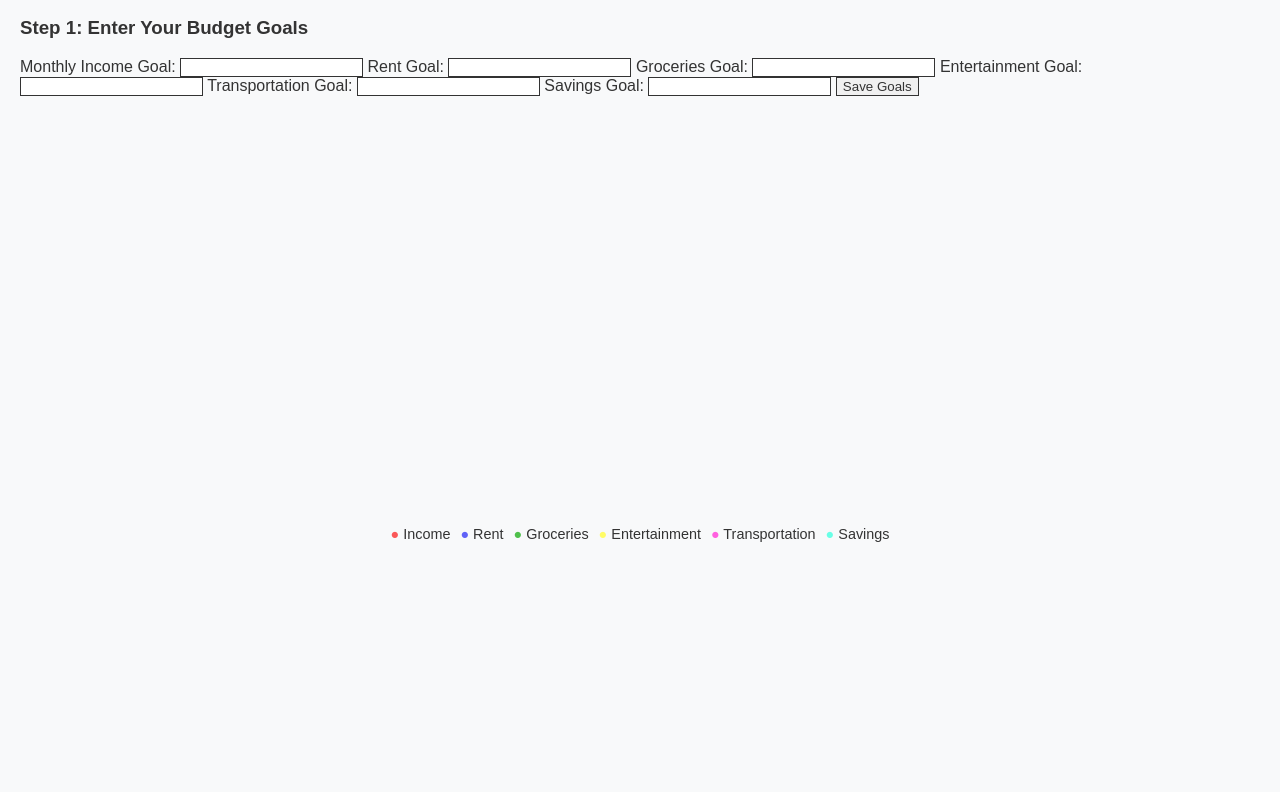
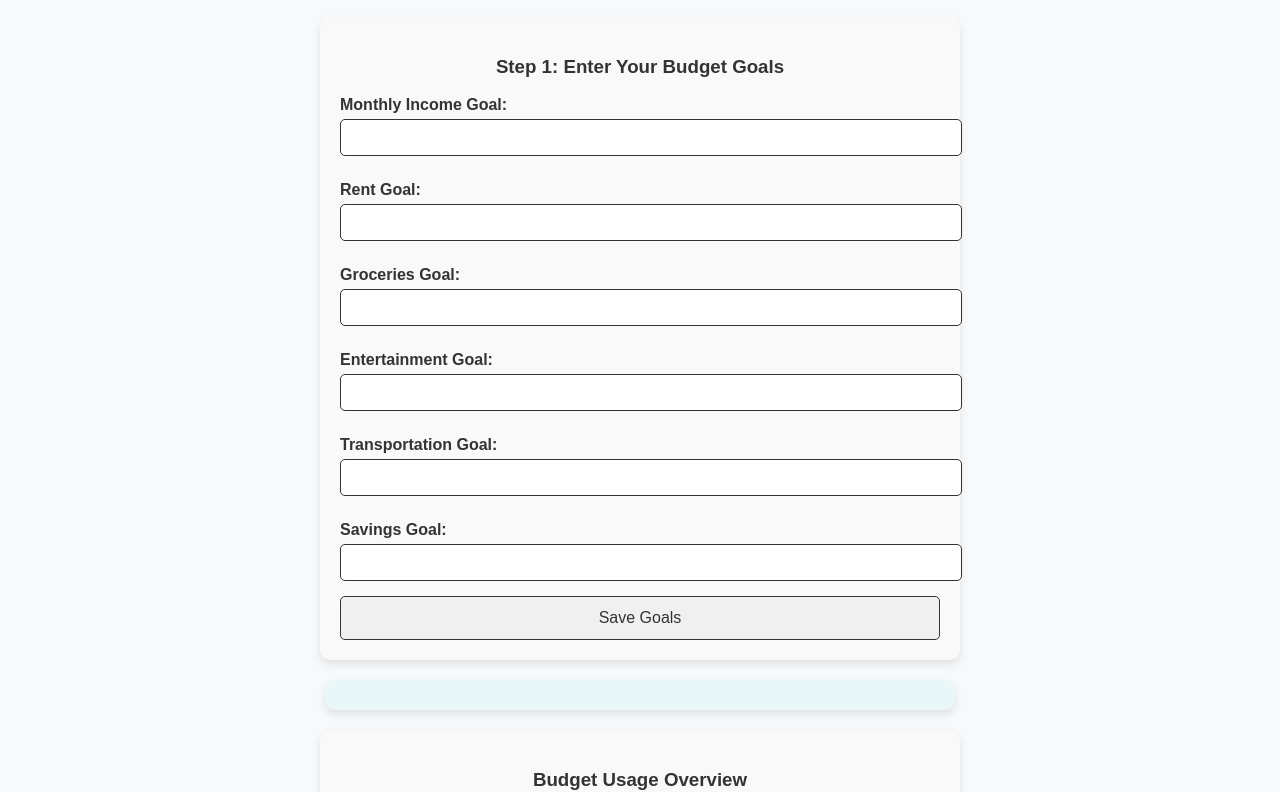
Before and after one commit to ChrisGeo729/DebtBud, a plain HTML site: page budgeting.html in a window 1280 px wide. Shown: the part 161-953 px from the top of the page. Before the commit the page ends 800 px from the top, so only its background shows below. Drawn offline with nearby package versions, Linux system fonts and the light colour scheme.

Commit message:
cosmetics

```diff
--- a/budgeting.html
+++ b/budgeting.html
@@ -8,30 +8,92 @@
     <link rel="stylesheet" href="styles.css">
     <link rel="icon" href="assets/favicon.ico" type="image/x-icon">
     <style>
-        /* Additional CSS for smaller chart and layout */
+        /* Container styles for the forms and outputs */
+        .container {
+            max-width: 600px;
+            margin: 20px auto;
+            background-color: #f9f9f9;
+            padding: 20px;
+            border-radius: 10px;
+            box-shadow: 0 4px 8px rgba(0, 0, 0, 0.1);
+        }
+
+        .container h3 {
+            text-align: center;
+            color: #333;
+        }
+
+        .container label {
+            font-weight: bold;
+            color: #333;
+            display: block;
+            margin-top: 10px;
+        }
+
+        .container input {
+            width: 100%;
+            padding: 10px;
+            margin-top: 5px;
+            margin-bottom: 15px;
+            border-radius: 5px;
+            border: 1px solid #ddd;
+        }
+
+        .container button {
+            width: 100%;
+            padding: 12px;
+            font-size: 1rem;
+            background-color: #005777;
+            color: white;
+            border: none;
+            border-radius: 5px;
+            cursor: pointer;
+        }
+
+        .container button:hover {
+            background-color: #003b56;
+        }
+
+        #advice-output {
+            text-align: center;
+            font-size: 1rem;
+            color: #333;
+            margin-top: 20px;
+            padding: 15px;
+            background-color: #e9f7f9;
+            border-radius: 10px;
+        }
+
+        /* Chart container styling */
         .chart-container {
             display: flex;
             flex-direction: column;
             align-items: center;
             margin-top: 20px;
         }
-        canvas {
-            width: 400px !important; /* Smaller width */
-            height: 400px !important; /* Smaller height */
+
+        .chart-container canvas {
+            width: 300px !important;
+            height: 300px !important;
         }
+
         .legend {
             display: flex;
             justify-content: center;
             gap: 10px;
             margin-top: 10px;
         }
+
         .legend p {
             font-size: 0.9rem;
             margin: 0;
+            color: #333;
         }
+
         .form-section {
-            display: none;
+            display: none; /* Hidden by default */
         }
+
         .form-section.active {
             display: block;
         }
@@ -49,7 +111,7 @@
             <ul class="nav-links">
                 <li><a href="index.html">Home</a></li>
                 <li><a href="budgeting.html">Budgeting Section</a></li>
-                <li><a href="loan_calculator.html">Loan Repayment Calculator</a></li> <!-- Updated link here -->
+                <li><a href="loan_calculator.html">Loan Repayment Calculator</a></li>
                 <li><a href="#connect">Connect with Others</a></li>
                 <li><a href="#contact">Contact</a></li>
             </ul>
@@ -60,8 +122,8 @@
     <section id="budgeting">
         <h2>Budgeting Section</h2>
 
-        <!-- Budget Goals Form -->
-        <div id="goals-section" class="form-section active">
+        <!-- Budget Goals Form in Container -->
+        <div id="goals-section" class="form-section active container">
             <h3>Step 1: Enter Your Budget Goals</h3>
             <form id="goalsForm" onsubmit="submitGoals(event)">
                 <label for="income-goal">Monthly Income Goal:</label>
@@ -86,8 +148,8 @@
             </form>
         </div>
 
-        <!-- Current Expenses Form -->
-        <div id="expenses-section" class="form-section">
+        <!-- Current Expenses Form in Container -->
+        <div id="expenses-section" class="form-section container">
             <h3>Step 2: Enter Your Current Expenses</h3>
             <form id="expensesForm" onsubmit="submitExpenses(event)">
                 <label for="income">Monthly Income:</label>
@@ -112,10 +174,12 @@
             </form>
         </div>
 
-        <div id="advice-output"></div>
+        <!-- AI Advice Output -->
+        <div id="advice-output" class="container"></div>
 
         <!-- Circular Progress Chart container -->
-        <div class="chart-container">
+        <div class="chart-container container">
+            <h3>Budget Usage Overview</h3>
             <canvas id="budgetProgressChart"></canvas>
             <div class="legend">
                 <p><span style="color: #fa5858;">●</span> Income</p>
@@ -145,7 +209,6 @@
                 transportation: parseFloat(document.getElementById('transportation-goal').value),
                 savings: parseFloat(document.getElementById('savings-goal').value)
             };
-
 
             document.getElementById('goals-section').classList.remove('active');
             document.getElementById('expenses-section').classList.add('active');
@@ -183,8 +246,6 @@
             }
         }
 
-
-        // Initialize chart variable
         let budgetProgressChart;
 
         function updateProgressChart(expenses) {
@@ -249,7 +310,6 @@
         }
     });
 }
-
     </script>
 </body>
 </html>
```
Lines whose indentation alone changed are shown as unchanged.
